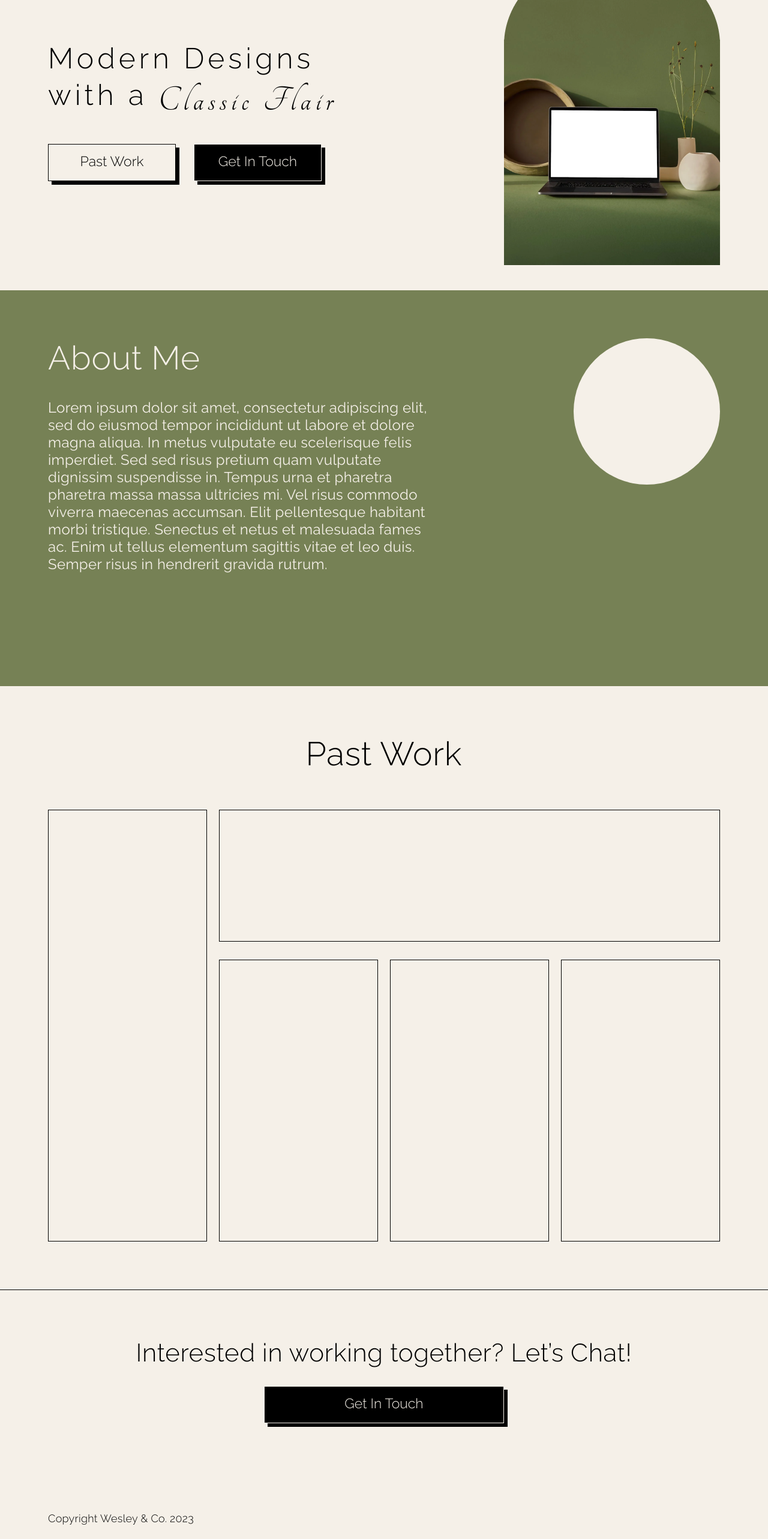
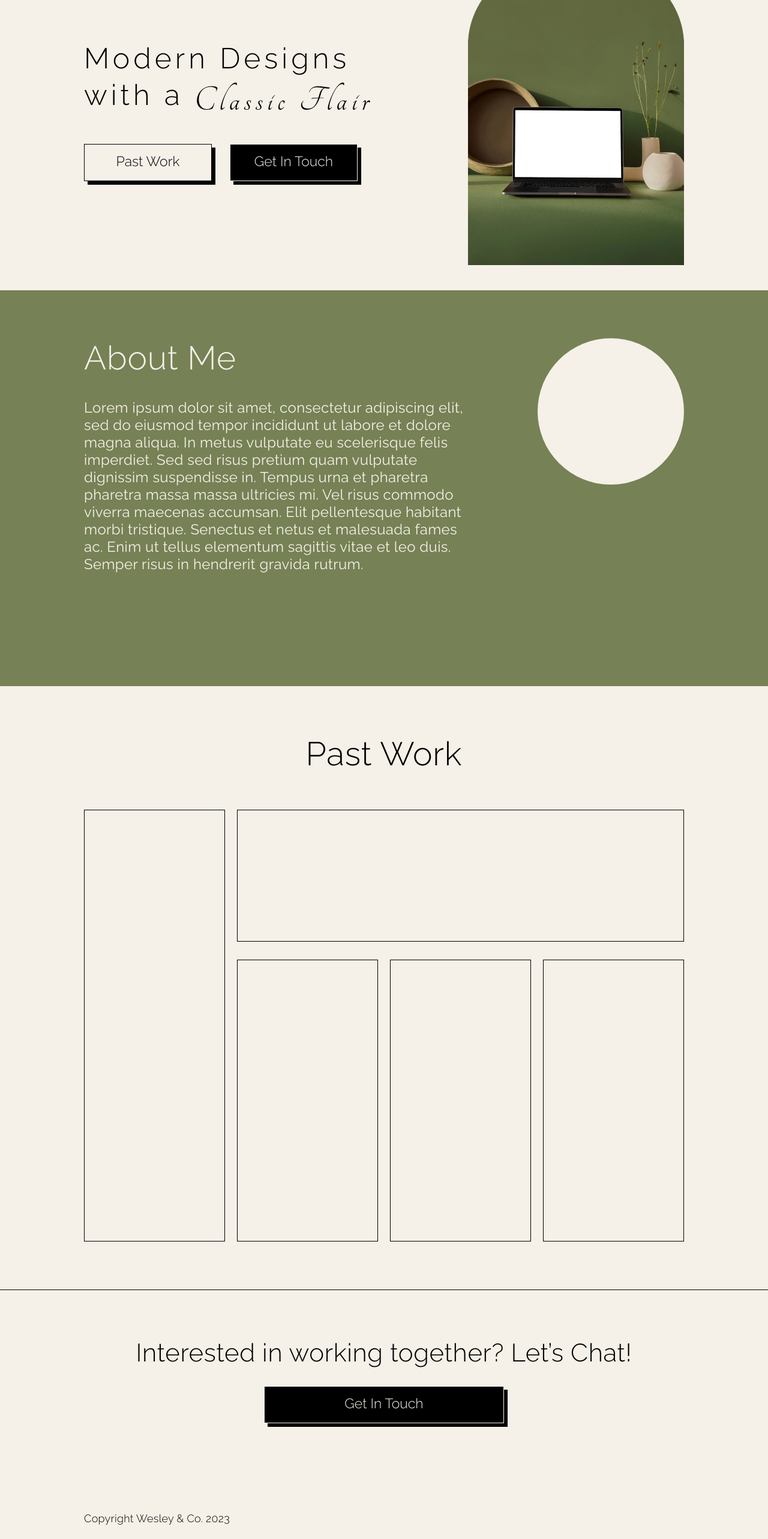
Before and after one commit to lwesley08/WesleyCoWebDesign, a Nuxt app: page / in a window 1280 px wide. Shown: the part 213-2779 px from the top of the page at 60% size. Built offline with nearby package versions, Linux system fonts and the light colour scheme.

Commit message:
content mixin

```diff
--- /dev/null
+++ b/assets/style/_mixins.scss
@@ -0,0 +1,39 @@
+@mixin laptopAndAbove {
+  @media only screen and (min-width: $breakpoint-laptop) {
+    @content;
+  }
+}
+
+@mixin desktopAndAbove {
+  @media only screen and (min-width: $breakpoint-desktop) {
+    @content;
+  }
+}
+
+@mixin tabletAndAbove {
+  @media only screen and (min-width: $breakpoint-tablet) {
+    @content;
+  }
+}
+
+@mixin contentContainer {
+  padding-right: 40px;
+  padding-left: 40px;
+  box-sizing: border-box;
+  width: 100%;
+
+  @include tabletAndAbove {
+    padding-right: 60px;
+    padding-left: 60px;
+  }
+
+  @include laptopAndAbove {
+    padding-right: 80px;
+    padding-left: 80px;
+  }
+
+  @include desktopAndAbove {
+    padding-right: calc((100% - 1000px) / 2);
+    padding-left: calc((100% - 1000px) / 2);
+  }
+}
--- a/assets/style/global.scss
+++ b/assets/style/global.scss
@@ -1 +1,2 @@
 @import 'variables.scss';
+@import 'mixins.scss';
--- a/components/AboutMe.vue
+++ b/components/AboutMe.vue
@@ -17,11 +17,11 @@
 
 <style lang="scss" scoped>
 .about {
+  @include contentContainer;
   background-color: $sassy-sage;
-  box-sizing: border-box;
-  width: 100%;
   min-height: 660px;
-  padding: 80px;
+  padding-top: 80px;
+  padding-bottom: 80px;
   display: flex;
   justify-content: space-between;
 
--- a/components/Footer.vue
+++ b/components/Footer.vue
@@ -12,10 +12,10 @@
 
 <style lang="scss" scoped>
 .footer {
+  @include contentContainer;
   min-height: 415px;
-  box-sizing: border-box;
-  width: 100%;
-  padding: 80px 80px 20px;
+  padding-top: 80px;
+  padding-bottom: 20px;
   display: flex;
   flex-direction: column;
   justify-content: space-between;
--- a/components/Hero.vue
+++ b/components/Hero.vue
@@ -15,10 +15,8 @@
 
 <style lang="scss" scoped>
 .hero {
-  box-sizing: border-box;
-  width: 100%;
+  @include contentContainer;
   height: 75vh;
-  padding: 0px 80px;
   display: flex;
   justify-content: space-between;
   align-items: center;
--- a/components/PastWork.vue
+++ b/components/PastWork.vue
@@ -13,10 +13,10 @@
 
 <style lang="scss" scoped>
 .portfolio {
-  box-sizing: border-box;
-  width: 100%;
+  @include contentContainer;
   min-height: 1000px;
-  padding: 80px;
+  padding-top: 80px;
+  padding-bottom: 80px;
   border-bottom: solid black 1.5px;
 
   &__title {
```
